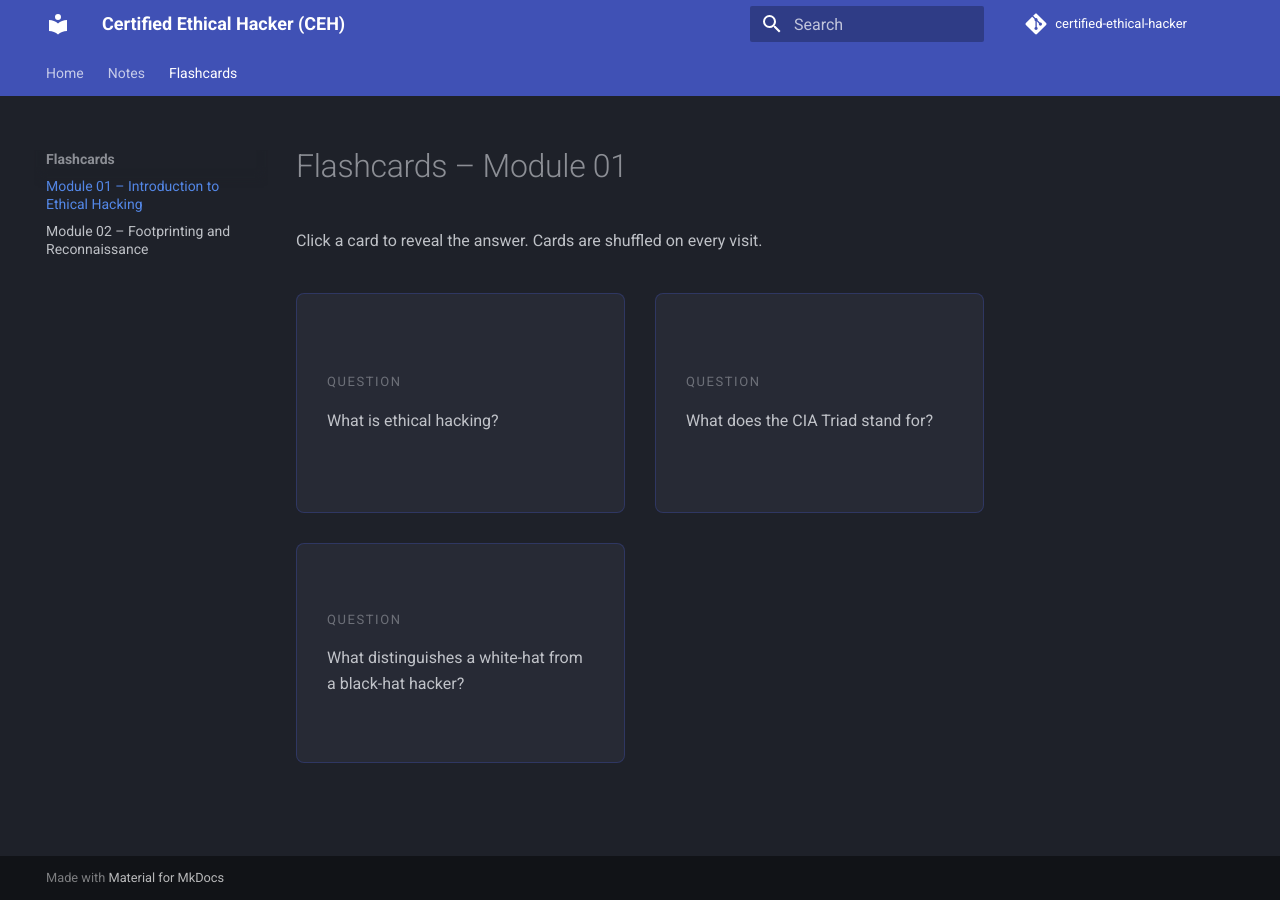
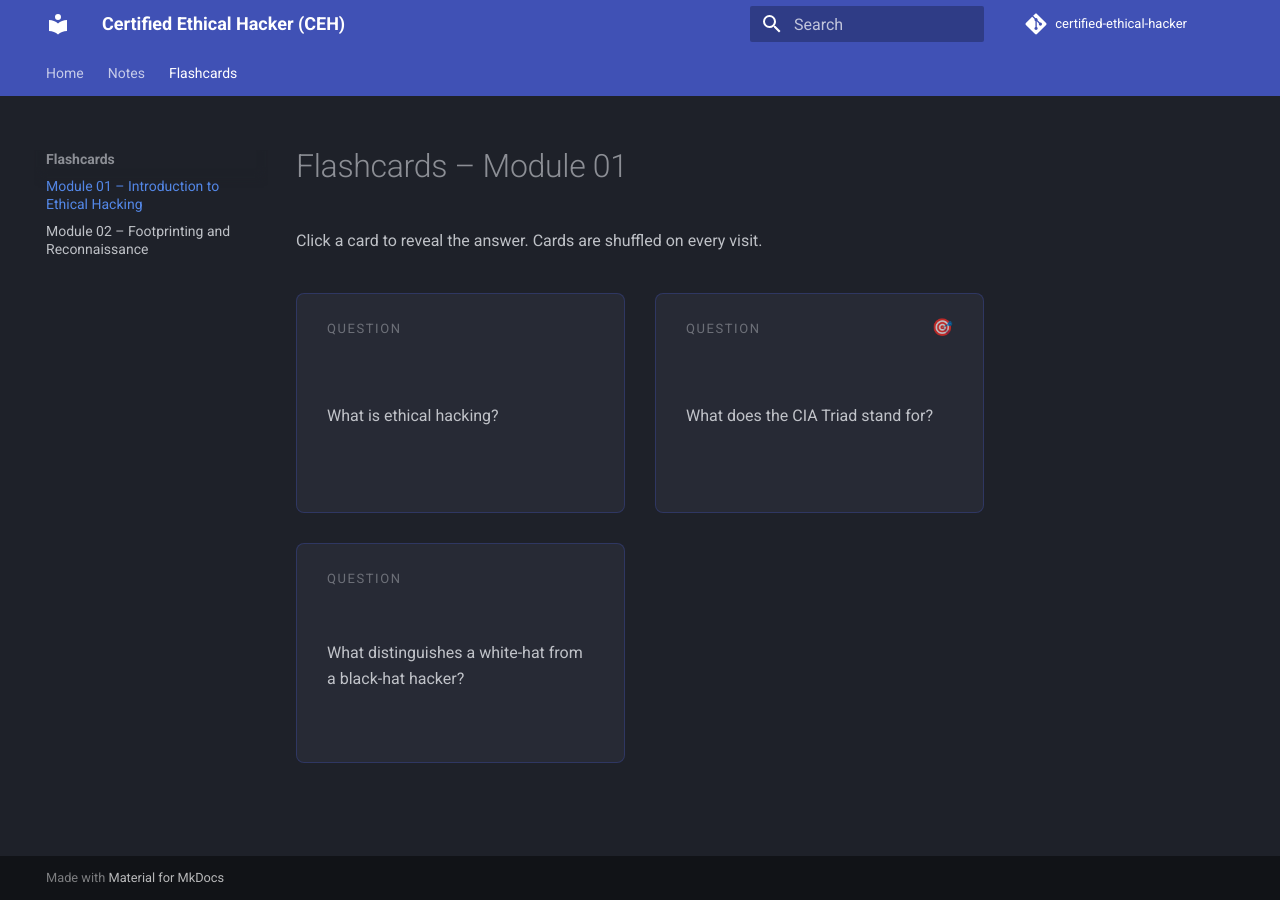
Before and after one commit to adanze/certified-ethical-hacker, an MkDocs documentation site: the page built from docs/ceh/module-01-intro/flashcards.md, in a window 1280 px wide. Built offline with MkDocs 1.6.1 and Material for MkDocs 9.7.7, drawn with Linux system fonts in a browser that asks for light colours; comment, search, counter and statistics services are not loaded.

Commit message:
Study Agent (#2)
* Add CEH-Study agent for creating and managing ethical hacking study content

* Enhance CEH study materials with exam-critical flags and content extraction guidelines

* Refine flashcard functionality and styling for exam-critical content

* Add Git identity configuration for GitHub Actions deployment

```diff
--- a/docs/ceh/module-01-intro/flashcards.md
+++ b/docs/ceh/module-01-intro/flashcards.md
@@ -13,12 +13,12 @@ Click a card to reveal the answer. Cards are shuffled on every visit.
       <div class="flashcard-back">
         <span class="flashcard-label">Answer</span>
         <p>Legally testing a system's defenses with the owner's authorization to find vulnerabilities before malicious actors do.</p>
-        <a class="flashcard-link" href="../hacking-concepts/">&#x2192; Hacking Concepts</a>
+        <a class="flashcard-link" href="../hacking-concepts/#types-of-hacking">&#x2192; Hacking Concepts</a>
       </div>
     </div>
   </div>
 
-  <div class="flashcard">
+  <div class="flashcard exam-critical">
     <div class="flashcard-inner">
       <div class="flashcard-front">
         <span class="flashcard-label">Question</span>
@@ -27,7 +27,7 @@ Click a card to reveal the answer. Cards are shuffled on every visit.
       <div class="flashcard-back">
         <span class="flashcard-label">Answer</span>
         <p>Confidentiality, Integrity, Availability — the three core principles of information security.</p>
-        <a class="flashcard-link" href="../information-security/">&#x2192; Information Security</a>
+        <a class="flashcard-link" href="../information-security/#cia-triad">&#x2192; Information Security</a>
       </div>
     </div>
   </div>
@@ -41,7 +41,7 @@ Click a card to reveal the answer. Cards are shuffled on every visit.
       <div class="flashcard-back">
         <span class="flashcard-label">Answer</span>
         <p>White-hats operate with explicit permission and report findings. Black-hats act without authorization for personal gain.</p>
-        <a class="flashcard-link" href="../hacking-concepts/">&#x2192; Hacking Concepts</a>
+        <a class="flashcard-link" href="../hacking-concepts/#hacker-classes">&#x2192; Hacking Concepts</a>
       </div>
     </div>
   </div>
--- a/docs/stylesheets/flashcards.css
+++ b/docs/stylesheets/flashcards.css
@@ -33,7 +33,7 @@
   position: absolute;
   inset: 0;
   border-radius: 8px;
-  padding: 1.25rem 1.5rem;
+  padding: 2.5rem 1.5rem 1.25rem;
   display: flex;
   flex-direction: column;
   box-sizing: border-box;
@@ -58,12 +58,13 @@
 
 /* ── Label ("Question" / "Answer") ─────────────────────── */
 .flashcard-label {
-  display: block;
+  position: absolute;
+  top: 1.25rem;
+  left: 1.5rem;
   font-size: 0.65rem;
   letter-spacing: 0.12em;
   text-transform: uppercase;
   opacity: 0.45;
-  margin-bottom: 0.75rem;
 }
 
 /* ── Card text ──────────────────────────────────────────── */
@@ -88,3 +89,14 @@
   opacity: 1;
   text-decoration: underline;
 }
+
+/* ── Exam-critical badge ────────────────────────────────── */
+.flashcard.exam-critical .flashcard-front::after {
+  content: "🎯";
+  position: absolute;
+  top: 1.25rem;
+  right: 1.5rem;
+  font-size: 0.85rem;
+  line-height: 1;
+  opacity: 0.85;
+}
```
Also changed, not shown: docs/ceh/module-01-intro/information-security.md (+1 -1 lines), .github/agents/ceh-study.agent.md (added), 1 other file.
